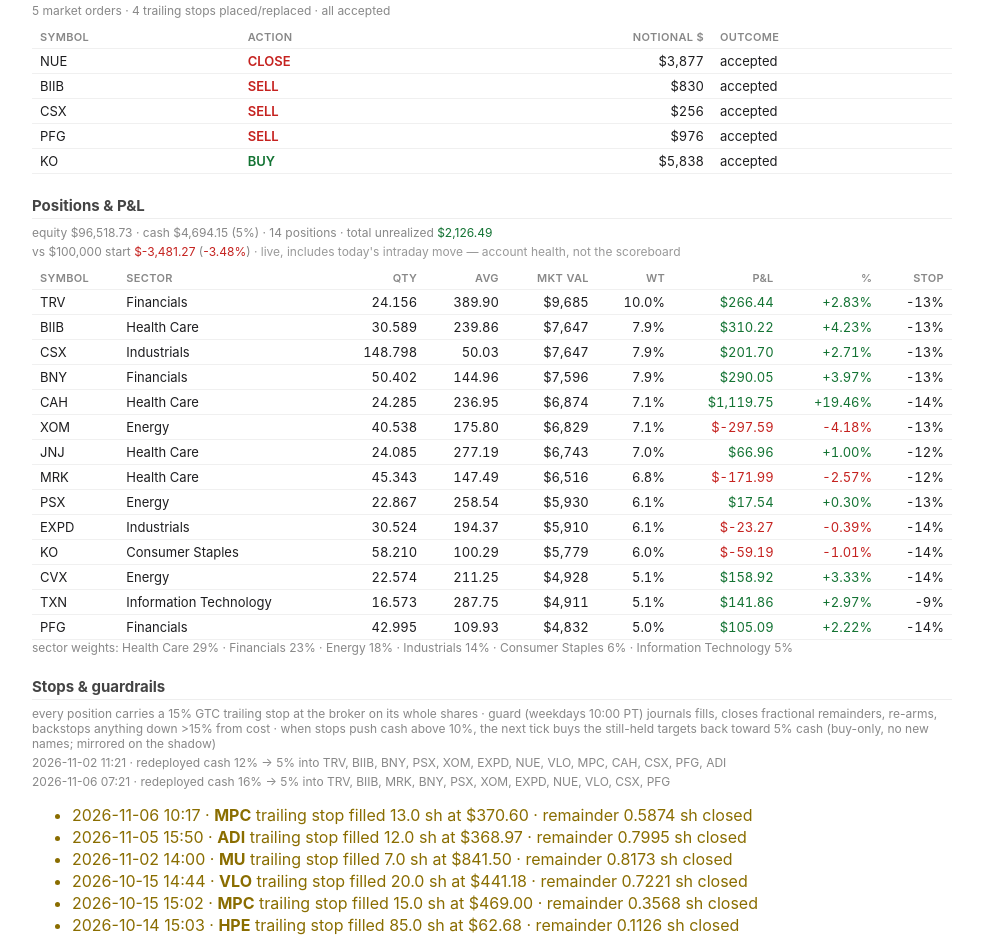
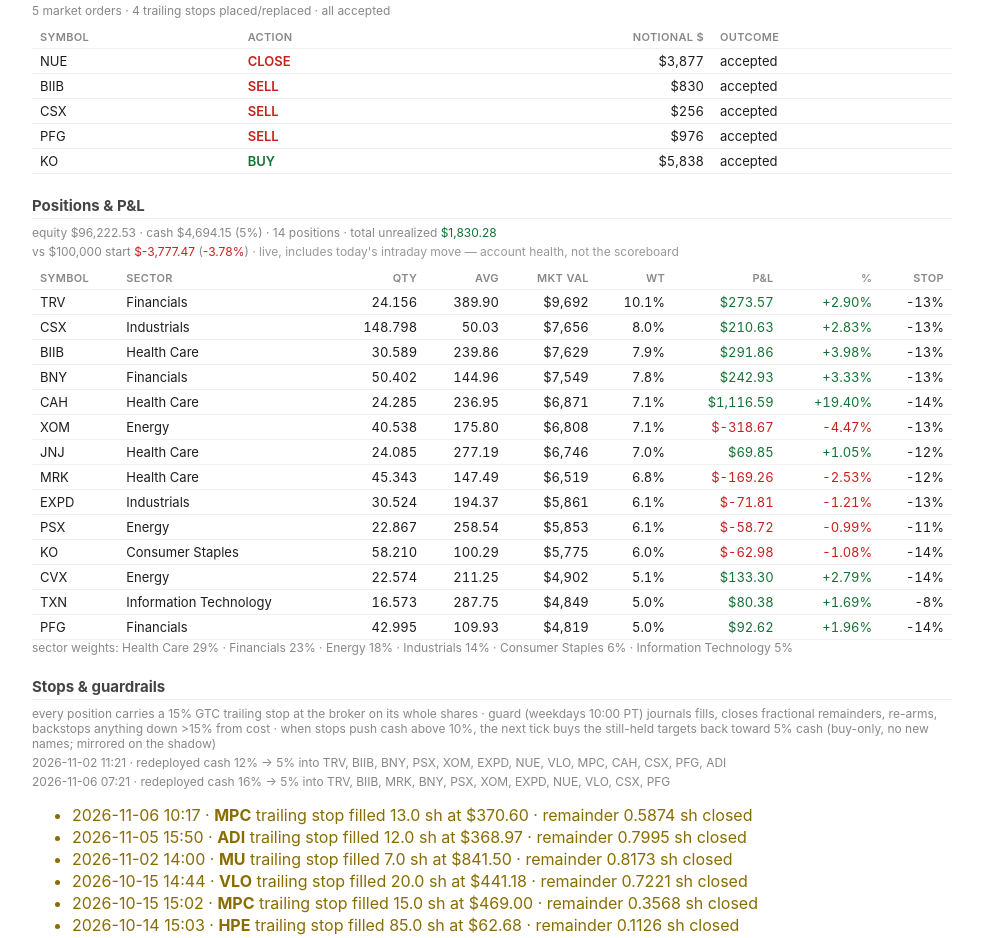
Before and after one commit to dandisto-TC/claude-trading-dashboard, a plain HTML site: page index.html in a window 1280 px wide. Shown: the part 831-1769 px from the top of the page, without its empty margins (148-1131 px from the left). Drawn offline with Linux system fonts and the light colour scheme.

Commit message:
dashboard: 2026-11-17 08:20 PST

```diff
--- a/index.html
+++ b/index.html
@@ -32,13 +32,13 @@ svg{width:100%;height:auto;display:block;margin-top:6px}
 pre{font-size:11px;white-space:pre-wrap;word-break:break-word;color:#888;margin:4px 0 0}
 </style></head><body>
 <h1>AI Portfolio Manager &#8212; run report</h1>
-<div class='meta'>generated 2026-11-17T07:20:44 &#183; latest rebalance: <span class='pill'>claude</span> 2026-11-16 07:22 (24.0h ago)</div>
+<div class='meta'>generated 2026-11-17T08:20:42 &#183; latest rebalance: <span class='pill'>claude</span> 2026-11-16 07:22 (25.0h ago)</div>
 <div class='banner'><span class='chip proto'>PAPER &#183; $100K</span><span class='chip on'>MARKET OPEN</span><span class='chip on'>STOPS 14/14</span><span class='chip on'>LEDGER CURRENT</span><span class='bmeta'>since 2026-08-31 &#183; 55 closes &#183; last 2026-11-16</span></div>
 <h2>Market (index ETF proxies, daily close)</h2>
 <div class='tbl'><table><tr><th>Index</th><th>Proxy</th><th class='num'>Last</th><th class='num'>Day</th><th>Bar</th></tr>
-<tr><td>S&P 500</td><td>SPY</td><td class='num'>736.58</td><td class='num'><span class="neg">-0.46%</span></td><td>2026-11-17</td></tr>
-<tr><td>Nasdaq-100</td><td>QQQ</td><td class='num'>659.00</td><td class='num'><span class="neg">-0.42%</span></td><td>2026-11-17</td></tr>
-<tr><td>Dow (DJIA)</td><td>DIA</td><td class='num'>511.68</td><td class='num'><span class="neg">-0.78%</span></td><td>2026-11-17</td></tr>
+<tr><td>S&P 500</td><td>SPY</td><td class='num'>731.98</td><td class='num'><span class="neg">-1.08%</span></td><td>2026-11-17</td></tr>
+<tr><td>Nasdaq-100</td><td>QQQ</td><td class='num'>653.89</td><td class='num'><span class="neg">-1.19%</span></td><td>2026-11-17</td></tr>
+<tr><td>Dow (DJIA)</td><td>DIA</td><td class='num'>508.33</td><td class='num'><span class="neg">-1.43%</span></td><td>2026-11-17</td></tr>
 </table></div>
 <h2>Scoreboard &#8212; AI vs SPY vs quant-only shadow</h2>
 <div class='meta'>alpha vs SPY <b><span class="neg">-0.09%</span></b> &#183; AI value-add vs quant-only <b><span class="pos">+4.73%</span></b> &#183; off high-water mark <span class="neg">-6.25%</span> (high $103,298)</div>
@@ -82,23 +82,23 @@ pre{font-size:11px;white-space:pre-wrap;word-break:break-word;color:#888;margin:
 <tr><td>KO</td><td class='buy'>BUY</td><td class='num'>$5,838</td><td>accepted</td></tr>
 </table></div>
 <h2>Positions &amp; P&amp;L</h2>
-<div class='meta'>equity $96,518.73 &#183; cash $4,694.15 (5%) &#183; 14 positions &#183; total unrealized <span class="pos">$2,126.49</span></div>
-<div class='meta'>vs $100,000 start <span class="neg">$-3,481.27</span> (<span class="neg">-3.48%</span>) <span style='color:#999'>&#183; live, includes today's intraday move &#8212; account health, not the scoreboard</span></div>
+<div class='meta'>equity $96,222.53 &#183; cash $4,694.15 (5%) &#183; 14 positions &#183; total unrealized <span class="pos">$1,830.28</span></div>
+<div class='meta'>vs $100,000 start <span class="neg">$-3,777.47</span> (<span class="neg">-3.78%</span>) <span style='color:#999'>&#183; live, includes today's intraday move &#8212; account health, not the scoreboard</span></div>
 <div class='tbl'><table><tr><th>Symbol</th><th>Sector</th><th class='num'>Qty</th><th class='num'>Avg</th><th class='num'>Mkt val</th><th class='num'>Wt</th><th class='num'>P&amp;L</th><th class='num'>%</th><th class='num'>Stop</th></tr>
-<tr><td>TRV</td><td>Financials</td><td class='num'>24.156</td><td class='num'>389.90</td><td class='num'>$9,685</td><td class='num'>10.0%</td><td class='num'><span class="pos">$266.44</span></td><td class='num'><span class="pos">+2.83%</span></td><td class='num'>-13%</td></tr>
-<tr><td>BIIB</td><td>Health Care</td><td class='num'>30.589</td><td class='num'>239.86</td><td class='num'>$7,647</td><td class='num'>7.9%</td><td class='num'><span class="pos">$310.22</span></td><td class='num'><span class="pos">+4.23%</span></td><td class='num'>-13%</td></tr>
-<tr><td>CSX</td><td>Industrials</td><td class='num'>148.798</td><td class='num'>50.03</td><td class='num'>$7,647</td><td class='num'>7.9%</td><td class='num'><span class="pos">$201.70</span></td><td class='num'><span class="pos">+2.71%</span></td><td class='num'>-13%</td></tr>
-<tr><td>BNY</td><td>Financials</td><td class='num'>50.402</td><td class='num'>144.96</td><td class='num'>$7,596</td><td class='num'>7.9%</td><td class='num'><span class="pos">$290.05</span></td><td class='num'><span class="pos">+3.97%</span></td><td class='num'>-13%</td></tr>
-<tr><td>CAH</td><td>Health Care</td><td class='num'>24.285</td><td class='num'>236.95</td><td class='num'>$6,874</td><td class='num'>7.1%</td><td class='num'><span class="pos">$1,119.75</span></td><td class='num'><span class="pos">+19.46%</span></td><td class='num'>-14%</td></tr>
-<tr><td>XOM</td><td>Energy</td><td class='num'>40.538</td><td class='num'>175.80</td><td class='num'>$6,829</td><td class='num'>7.1%</td><td class='num'><span class="neg">$-297.59</span></td><td class='num'><span class="neg">-4.18%</span></td><td class='num'>-13%</td></tr>
-<tr><td>JNJ</td><td>Health Care</td><td class='num'>24.085</td><td class='num'>277.19</td><td class='num'>$6,743</td><td class='num'>7.0%</td><td class='num'><span class="pos">$66.96</span></td><td class='num'><span class="pos">+1.00%</span></td><td class='num'>-12%</td></tr>
-<tr><td>MRK</td><td>Health Care</td><td class='num'>45.343</td><td class='num'>147.49</td><td class='num'>$6,516</td><td class='num'>6.8%</td><td class='num'><span class="neg">$-171.99</span></td><td class='num'><span class="neg">-2.57%</span></td><td class='num'>-12%</td></tr>
-<tr><td>PSX</td><td>Energy</td><td class='num'>22.867</td><td class='num'>258.54</td><td class='num'>$5,930</td><td class='num'>6.1%</td><td class='num'><span class="pos">$17.54</span></td><td class='num'><span class="pos">+0.30%</span></td><td class='num'>-13%</td></tr>
-<tr><td>EXPD</td><td>Industrials</td><td class='num'>30.524</td><td class='num'>194.37</td><td class='num'>$5,910</td><td class='num'>6.1%</td><td class='num'><span class="neg">$-23.27</span></td><td class='num'><span class="neg">-0.39%</span></td><td class='num'>-14%</td></tr>
-<tr><td>KO</td><td>Consumer Staples</td><td class='num'>58.210</td><td class='num'>100.29</td><td class='num'>$5,779</td><td class='num'>6.0%</td><td class='num'><span class="neg">$-59.19</span></td><td class='num'><span class="neg">-1.01%</span></td><td class='num'>-14%</td></tr>
-<tr><td>CVX</td><td>Energy</td><td class='num'>22.574</td><td class='num'>211.25</td><td class='num'>$4,928</td><td class='num'>5.1%</td><td class='num'><span class="pos">$158.92</span></td><td class='num'><span class="pos">+3.33%</span></td><td class='num'>-14%</td></tr>
-<tr><td>TXN</td><td>Information Technology</td><td class='num'>16.573</td><td class='num'>287.75</td><td class='num'>$4,911</td><td class='num'>5.1%</td><td class='num'><span class="pos">$141.86</span></td><td class='num'><span class="pos">+2.97%</span></td><td class='num'>-9%</td></tr>
-<tr><td>PFG</td><td>Financials</td><td class='num'>42.995</td><td class='num'>109.93</td><td class='num'>$4,832</td><td class='num'>5.0%</td><td class='num'><span class="pos">$105.09</span></td><td class='num'><span class="pos">+2.22%</span></td><td class='num'>-14%</td></tr>
+<tr><td>TRV</td><td>Financials</td><td class='num'>24.156</td><td class='num'>389.90</td><td class='num'>$9,692</td><td class='num'>10.1%</td><td class='num'><span class="pos">$273.57</span></td><td class='num'><span class="pos">+2.90%</span></td><td class='num'>-13%</td></tr>
+<tr><td>CSX</td><td>Industrials</td><td class='num'>148.798</td><td class='num'>50.03</td><td class='num'>$7,656</td><td class='num'>8.0%</td><td class='num'><span class="pos">$210.63</span></td><td class='num'><span class="pos">+2.83%</span></td><td class='num'>-13%</td></tr>
+<tr><td>BIIB</td><td>Health Care</td><td class='num'>30.589</td><td class='num'>239.86</td><td class='num'>$7,629</td><td class='num'>7.9%</td><td class='num'><span class="pos">$291.86</span></td><td class='num'><span class="pos">+3.98%</span></td><td class='num'>-13%</td></tr>
+<tr><td>BNY</td><td>Financials</td><td class='num'>50.402</td><td class='num'>144.96</td><td class='num'>$7,549</td><td class='num'>7.8%</td><td class='num'><span class="pos">$242.93</span></td><td class='num'><span class="pos">+3.33%</span></td><td class='num'>-13%</td></tr>
+<tr><td>CAH</td><td>Health Care</td><td class='num'>24.285</td><td class='num'>236.95</td><td class='num'>$6,871</td><td class='num'>7.1%</td><td class='num'><span class="pos">$1,116.59</span></td><td class='num'><span class="pos">+19.40%</span></td><td class='num'>-14%</td></tr>
+<tr><td>XOM</td><td>Energy</td><td class='num'>40.538</td><td class='num'>175.80</td><td class='num'>$6,808</td><td class='num'>7.1%</td><td class='num'><span class="neg">$-318.67</span></td><td class='num'><span class="neg">-4.47%</span></td><td class='num'>-13%</td></tr>
+<tr><td>JNJ</td><td>Health Care</td><td class='num'>24.085</td><td class='num'>277.19</td><td class='num'>$6,746</td><td class='num'>7.0%</td><td class='num'><span class="pos">$69.85</span></td><td class='num'><span class="pos">+1.05%</span></td><td class='num'>-12%</td></tr>
+<tr><td>MRK</td><td>Health Care</td><td class='num'>45.343</td><td class='num'>147.49</td><td class='num'>$6,519</td><td class='num'>6.8%</td><td class='num'><span class="neg">$-169.26</span></td><td class='num'><span class="neg">-2.53%</span></td><td class='num'>-12%</td></tr>
+<tr><td>EXPD</td><td>Industrials</td><td class='num'>30.524</td><td class='num'>194.37</td><td class='num'>$5,861</td><td class='num'>6.1%</td><td class='num'><span class="neg">$-71.81</span></td><td class='num'><span class="neg">-1.21%</span></td><td class='num'>-13%</td></tr>
+<tr><td>PSX</td><td>Energy</td><td class='num'>22.867</td><td class='num'>258.54</td><td class='num'>$5,853</td><td class='num'>6.1%</td><td class='num'><span class="neg">$-58.72</span></td><td class='num'><span class="neg">-0.99%</span></td><td class='num'>-11%</td></tr>
+<tr><td>KO</td><td>Consumer Staples</td><td class='num'>58.210</td><td class='num'>100.29</td><td class='num'>$5,775</td><td class='num'>6.0%</td><td class='num'><span class="neg">$-62.98</span></td><td class='num'><span class="neg">-1.08%</span></td><td class='num'>-14%</td></tr>
+<tr><td>CVX</td><td>Energy</td><td class='num'>22.574</td><td class='num'>211.25</td><td class='num'>$4,902</td><td class='num'>5.1%</td><td class='num'><span class="pos">$133.30</span></td><td class='num'><span class="pos">+2.79%</span></td><td class='num'>-14%</td></tr>
+<tr><td>TXN</td><td>Information Technology</td><td class='num'>16.573</td><td class='num'>287.75</td><td class='num'>$4,849</td><td class='num'>5.0%</td><td class='num'><span class="pos">$80.38</span></td><td class='num'><span class="pos">+1.69%</span></td><td class='num'>-8%</td></tr>
+<tr><td>PFG</td><td>Financials</td><td class='num'>42.995</td><td class='num'>109.93</td><td class='num'>$4,819</td><td class='num'>5.0%</td><td class='num'><span class="pos">$92.62</span></td><td class='num'><span class="pos">+1.96%</span></td><td class='num'>-14%</td></tr>
 </table></div>
 <div class='meta'>sector weights: Health Care 29% &#183; Financials 23% &#183; Energy 18% &#183; Industrials 14% &#183; Consumer Staples 6% &#183; Information Technology 5%</div>
 <h2>Stops &amp; guardrails</h2>
```
